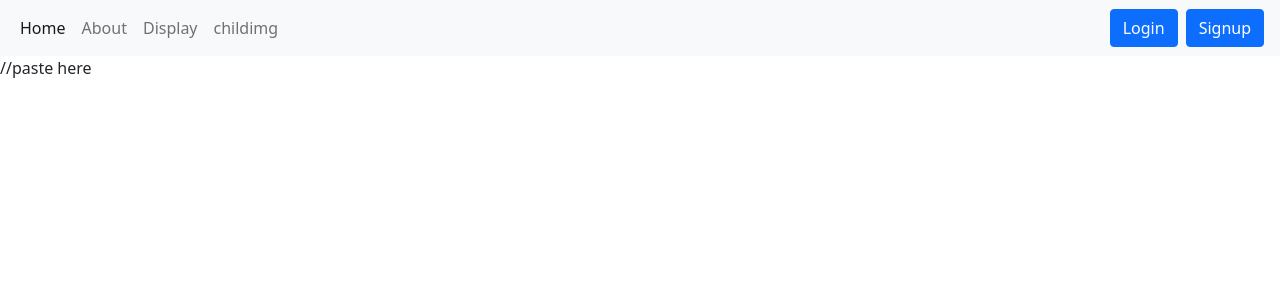
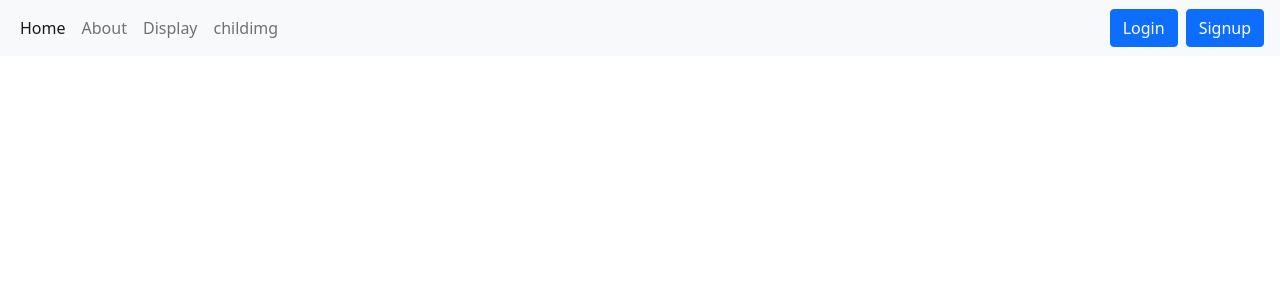
Before and after one commit to prakhar-5447/firstmy, a React (Create React App) app: page / in a window 1280 px wide. Shown: the top 300 px of the page. Built offline with nearby package versions, Linux system fonts and the light colour scheme.

Commit message:
add image

```diff
--- a/src/pages/childimg.js
+++ b/src/pages/childimg.js
@@ -1,12 +1,13 @@
 import React from "react";
 import "../style/childimg.css";
+import IMG from "../images/images.jpg";
 
 function childimg() {
   return (
 
     <div className="box">
         <div className="imgbox">
-            <img src="" alt="no_image"/>
+            <img src={IMG} alt="no_image"/>
         </div>
         <div className="imgdetails">
             <div>
--- a/src/pages/home.js
+++ b/src/pages/home.js
@@ -4,7 +4,7 @@ import "../style/home.css";
 function Home() {
   return (
     <>
-//paste here
+<div></div>
     </>
   );
 }
```
